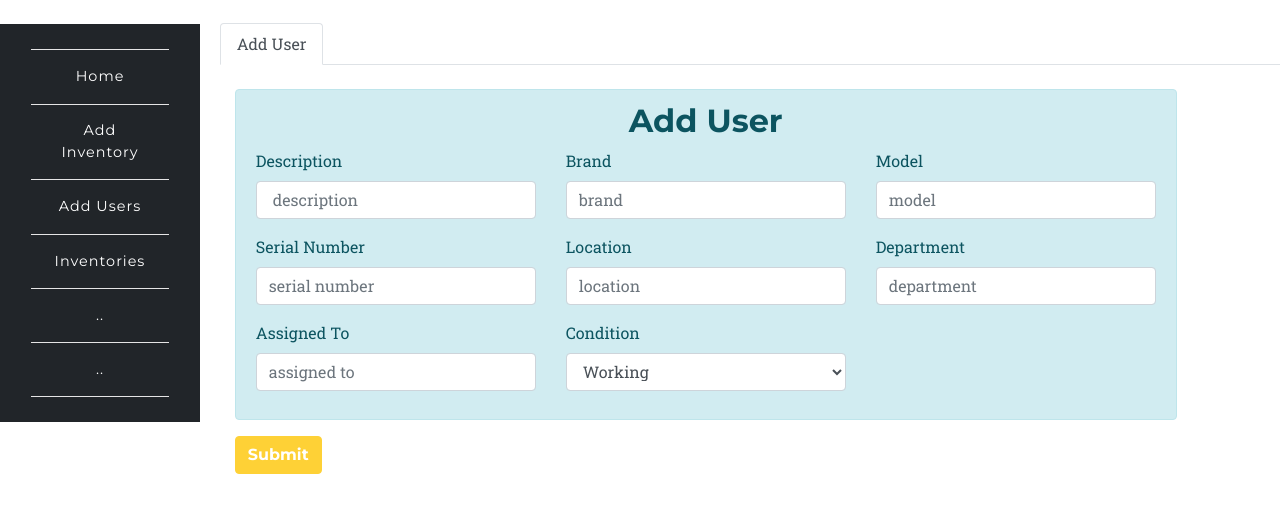
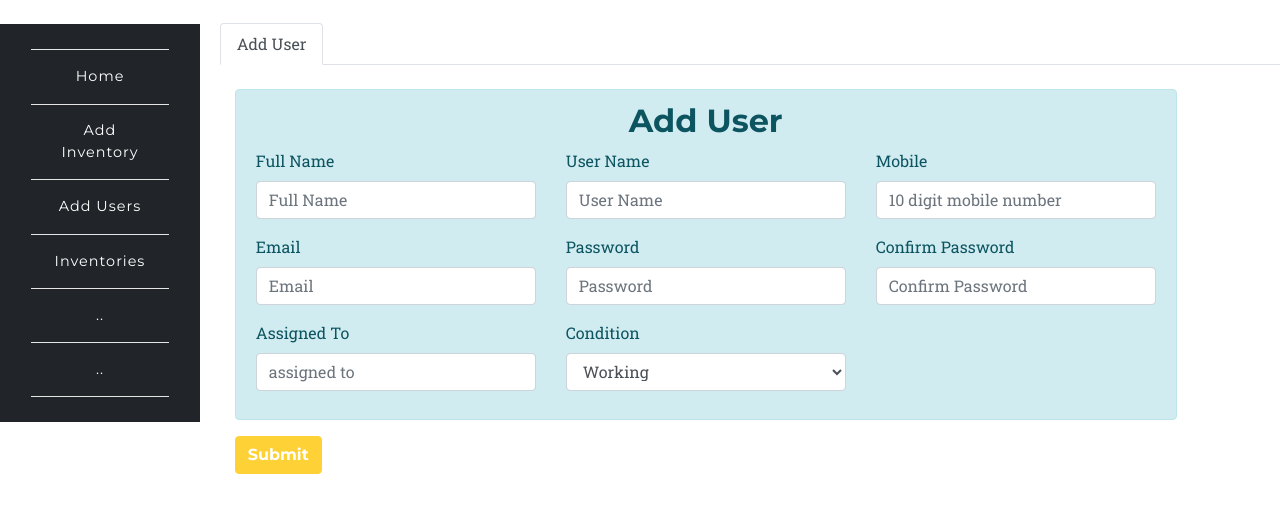
Before and after one commit to kobillin/cinsys, a PHP site: page /app/addusers.php in a window 1280 px wide. Shown: the part 103-616 px from the top of the page. Run offline with PHP 8.4, Linux system fonts and the light colour scheme; a user stored in the database is signed in; some web fonts are replaced.

Commit message:
Add user

```diff
--- a/app/addusers.php
+++ b/app/addusers.php
@@ -3,63 +3,40 @@
 	if(empty($_SESSION['username']))
 		header('Location: login.php');
 
-	if(isset($_POST['register_invent'])) {
+		if(isset($_POST['register'])) {
 			$errMsg = '';
+
 			// Get data from FROM
-			$description = $_POST['description'];
-			$brand = $_POST['brand'];
-			$model = $_POST['model'];
-			$serial_no = $_POST['serial_no'];
-			$location = $_POST['location'];
-			$department = $_POST['department'];
-			$assigned_to = $_POST['assigned_to'];
-			$status = $_POST['status'];
-			//$open_for_sharing = $_POST['open_for_sharing'];
-			$user_id = $_SESSION['id'];
-			//$image = $_POST['image']?$_POST['image']:NULL;
-			//$other = $_POST['other'];
-			//upload an images
-			// $target_file = "";
-			// if (isset($_FILES["image"]["name"])) {
-			// 	$target_file = "uploads/".basename($_FILES["image"]["name"]);
-			// 	$uploadOk = 1;
-			// 	$imageFileType = strtolower(pathinfo($target_file,PATHINFO_EXTENSION));
-			// 	// Check if image file is a actual image or fake image
-			//     $check = getimagesize($_FILES["image"]["tmp_name"]);
-			//     if($check !== false) {
-			//     	move_uploaded_file($_FILES["image"]["tmp_name"], "uploads/" . $_FILES["image"]["name"]);
-			//         $uploadOk = 1;
-			//     } else {
-			//         echo "File is not an image.";
-			//         $uploadOk = 0;
-			//     }
-			// }
-			//end of image upload
-
-
+			$username = $_POST['username'];
+			$mobile = $_POST['mobile'];
+			$email = $_POST['email'];
+			$password = $_POST['password'];
+			$c_password = $_POST['c_password'];
+			$fullname = $_POST['fullname'];
+			if ($_POST["password"] != $_POST["c_password"]) {
+				$errMsg = 'Password mismatch!';
+			 }
+			 else {
 				try {
-					$stmt = $connect->prepare('INSERT INTO registrations_invent (description, brand, model, serial_no, location, department, assigned_to, status, user_id) VALUES (:description, :brand, :model, :serial_no, :location, :department, :assigned_to, :status, :user_id)');
+					$stmt = $connect->prepare('INSERT INTO users (fullname, mobile, username, email, password) VALUES (:fullname, :mobile, :username, :email, :password)');
 					$stmt->execute(array(
-						':description' => $description,
-						':brand' => $brand,
-						':model' => $model,
-						':serial_no' => $serial_no,
-						':location' => $location,
-						':department' => $department,
-						':assigned_to' => $assigned_to,
-						':status' => $status,
-						':user_id' => $user_id
+						':fullname' => $fullname,
+						':username' => $username,
+						':password' => md5($password),
+						':email' => $email,
+						':mobile' => $mobile,
 						));
-
-				header('Location: register.php?action=reg');
+					header('Location: addusers.php?action=joined');
 					exit;
 				}
 				catch(PDOException $e) {
 					echo $e->getMessage();
 				}
 			    }
-	if(isset($_GET['action']) && $_GET['action'] == 'reg') {
-		$errMsg = 'Item Added successfull. Thank you';
+		}
+
+		if(isset($_GET['action']) && $_GET['action'] == 'joined') {
+			$errMsg = 'User was added successfully.';
 		}
 ?>
 <?php include '../include/header.php';?>
--- a/app/partials/users.php
+++ b/app/partials/users.php
@@ -11,22 +11,22 @@
 		  	 <div class="row">
 		  	 	<div class="col-md-4">
 			  	  <div class="form-group">
-				    <label for="description">Description</label>
-				    <input type="text" class="form-control" id="description" placeholder=" description" name="description" required>
+				    <label for="fullname">Full Name</label>
+					<input type="text" class="form-control" id="fullname" placeholder="Full Name" name="fullname" required>
 				  </div>
 				 </div>
 
 				<div class="col-md-4">
 				  <div class="form-group">
-				    <label for="brand">Brand</label>
-				    <input type="text" class="form-control" id="brand" title="brand" placeholder="brand" name="brand" required>
+				  <label for="username">User Name</label>
+				  <input type="text" class="form-control" id="username" placeholder="User Name" name="username" required>
 				  </div>
 				 </div>
 
 				<div class="col-md-4">
 				  <div class="form-group">
-				    <label for="model">Model</label>
-				    <input type="text" class="form-control" id="model" title="model" placeholder="model" name="model">
+				  <label for="mobile">Mobile</label>
+				  <input type="text" class="form-control" pattern="^(\d{10})$" id="mobile" title="10 digit mobile number" placeholder="10 digit mobile number" name="mobile" required>
 				  </div>
 				</div>
 			</div>
@@ -34,22 +34,22 @@
 			<div class="row">
 		  	 	<div class="col-md-4">
 				  <div class="form-group">
-				    <label for="serial_no">Serial Number</label>
-				    <input type="serial_no" class="form-control" id="serial_no" placeholder="serial number" name="serial_no" required>
+				  <label for="email">Email</label>
+				  <input type="email" class="form-control" id="email" placeholder="Email" name="email" required>
 				  </div>
 				 </div>
 
 				 <div class="col-md-4">
 				  <div class="form-group">
-				    <label for="location">Location</label>
-				    <input type="text" class="form-control" id="location" placeholder="location" name="location" required>
+				  <label for="password">Password</label>
+				  <input type="password" class="form-control" id="password" placeholder="Password" name="password" required>
 				  </div>
 				 </div>
 
 				 <div class="col-md-4">
 				  <div class="form-group">
-				    <label for="department">Department</label>
-				    <input type="text" class="form-control" id="department" placeholder="department" name="department" required>
+				  <label for="c_password">Confirm Password</label>
+				  <input type="password" class="form-control" id="c_password" placeholder="Confirm Password" name="c_password" required>
 				  </div>
 				 </div>
 			</div>
```
Lines whose indentation alone changed are shown as unchanged.
